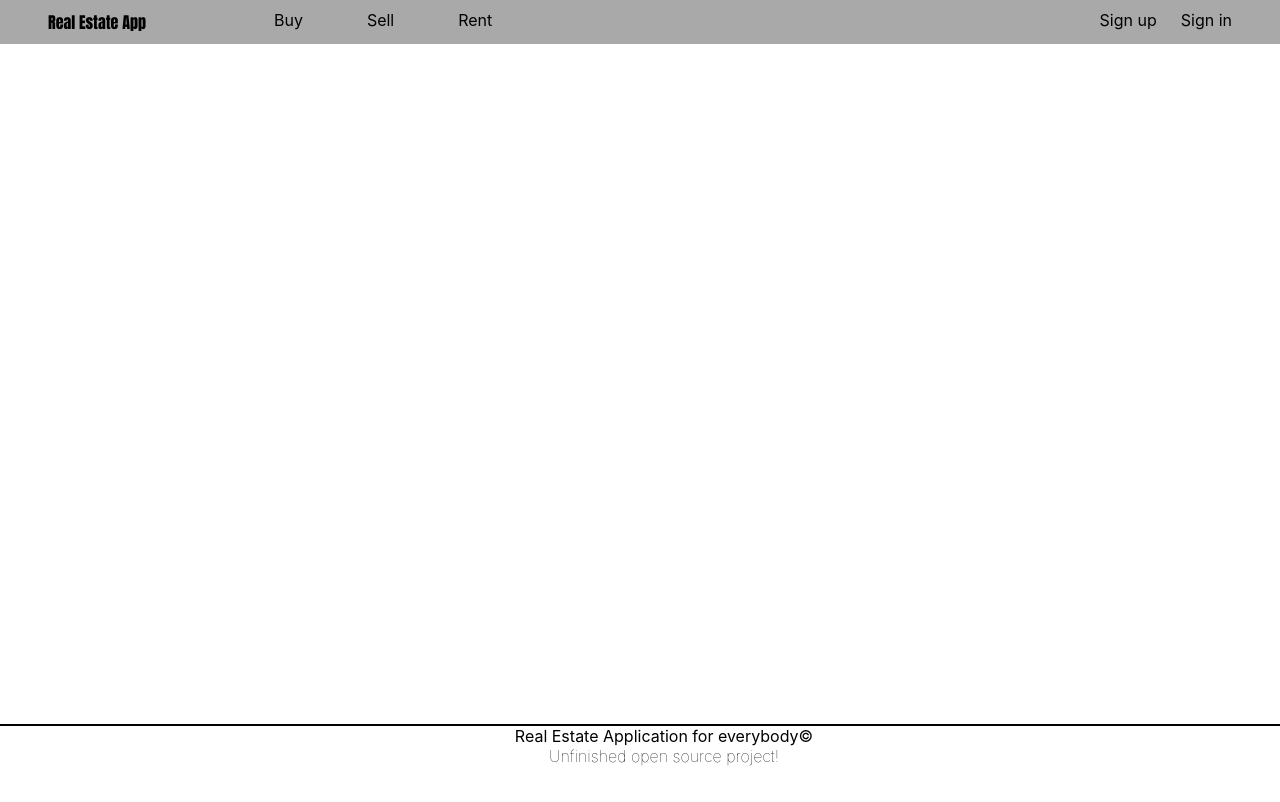
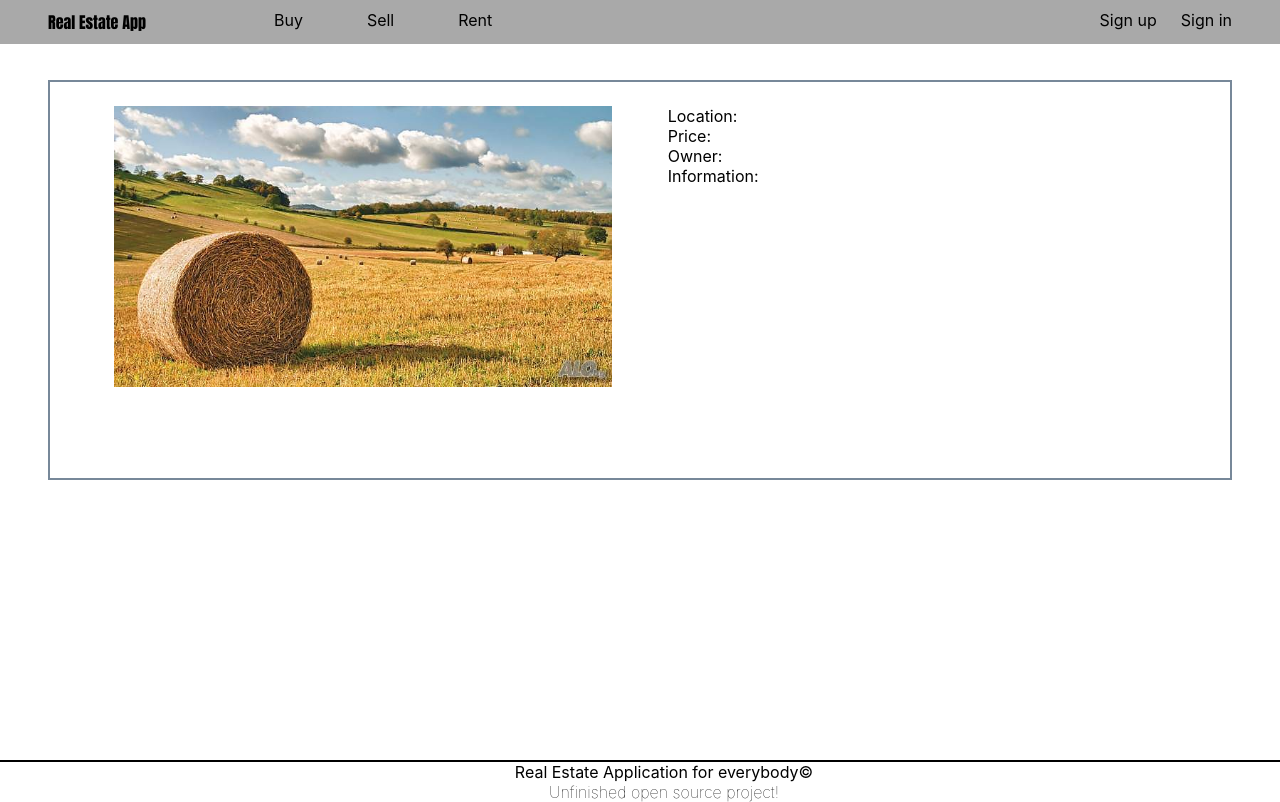
Before and after one commit to devihor25/Real-Estate-App-React, a React (Create React App) app: page /land-details in a window 1280 px wide. Built offline with nearby package versions, Linux system fonts and the light colour scheme; no server answers; the HTML template or start-up script is replaced by a standard one.

Commit message:
land details

```diff
--- a/src/App.js
+++ b/src/App.js
@@ -15,6 +15,7 @@
 import { UserProvider } from "./context/UserContext";
 import CreateLand from "./components/Land/CreateLand";
 import AllLands from "./components/Land/AllLands";
+import LandDetails from "./components/Land/LandDetails";
 
 function App() {
   return (
@@ -32,6 +33,7 @@
               <Route path="/all-homes" element={<AllHomes />} />
               <Route path="/all-lands" element={<AllLands />} />
               <Route path="/home-details" element={<HomeDetails />} />
+              <Route path="/land-details" element={<LandDetails />} />
               <Route path="/Rent" element={<Rent />} />
               <Route path="/profile" element={<Profile />} />
               <Route path="/change-email" element={<ChangeEmail />} />
--- a/src/components/Homes/HomeDetails.js
+++ b/src/components/Homes/HomeDetails.js
@@ -17,7 +17,7 @@
       });
   };
 
-  useEffect((fetchHomeDetails), [fetchHomeDetails]);
+  useEffect((fetchHomeDetails), [homeId]);
 
   return (
     <section className="home-details-container">
--- a/src/components/Land/AllLands.js
+++ b/src/components/Land/AllLands.js
@@ -1,7 +1,7 @@
 import { useEffect, useState } from "react";
 import { hostUrl } from "../../common/urls";
 import { Link } from "react-router-dom"
-import exampleHomePhoto from "../../images/home-main-photo-example.jpg"
+import exampleLandPhoto from "../../images/3333214_105132040_big.jpg"
 
 export default function AllLands() {
   const [lands, setLands] = useState([]);
@@ -24,7 +24,7 @@
           <div className="image-container">
             <img
               className="all-homes-image"
-              src={exampleHomePhoto}
+              src={exampleLandPhoto}
               alt="Home"
             />
           </div>
--- /dev/null
+++ b/src/components/Land/LandDetails.js
@@ -0,0 +1,35 @@
+import exampleLandPhoto from "../../images/3333214_105132040_big.jpg";
+import { useEffect, useState } from "react";
+import { hostUrl } from "../../common/urls";
+
+export default function LandDetails() {
+  const params = new URLSearchParams(window.location.search);
+  const landId = params.get("landId");
+  const [landDetails, setLandDetails] = useState({});
+
+  const fetchLandDetails = () => {
+    fetch(`${hostUrl}/land/${landId}`)
+      .then((resp) => resp.json())
+      .then((json) => {
+        console.log(json);
+        setLandDetails(json);
+      });
+  };
+
+  useEffect((fetchLandDetails), [landId]);
+
+  return (
+    <section className="home-details-container">
+      <div className="home-details-image-container">
+        <img src={exampleLandPhoto} alt="Land" />
+      </div>
+      <div className="home-details-text">
+        <h2>{landDetails.name}</h2>
+        <p>Location: {landDetails.place}</p>
+        <p>Price: {landDetails.price}</p>
+        <p>Owner: {landDetails.owner_names}</p>
+        <p>Information: {landDetails.description}</p>
+      </div>
+    </section>
+  );
+}
```
Also changed, not shown: src/images/3333214_105132040_big.jpg (added).
